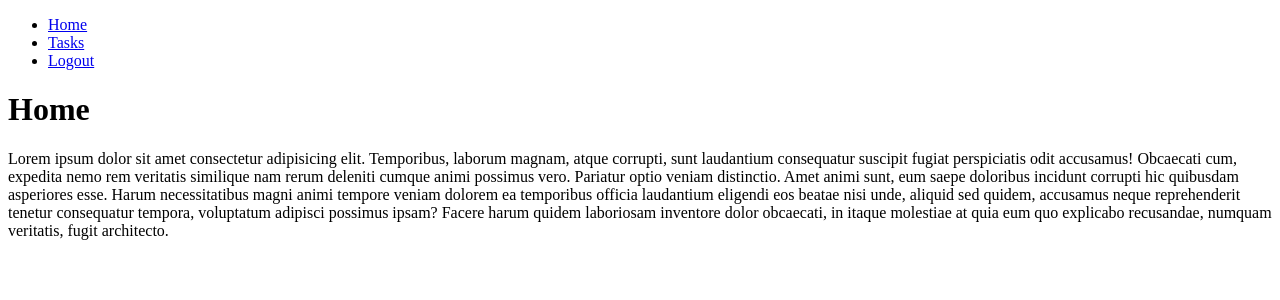
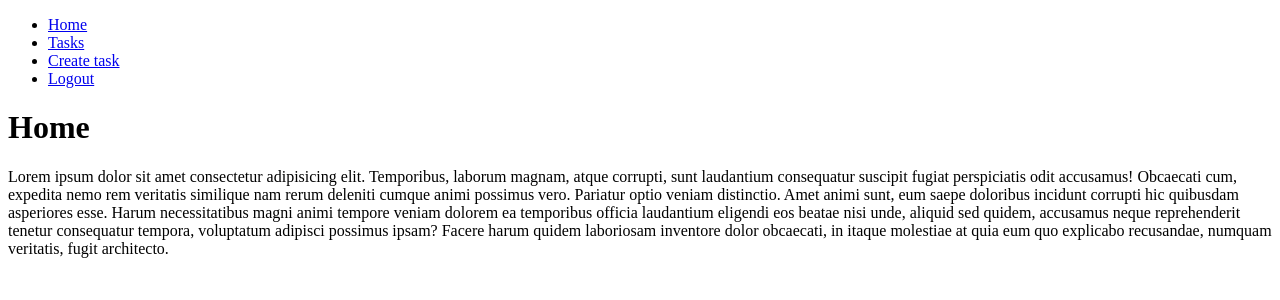
Before and after one commit to Desarrollo13/Django-CRUD_Autenticacion_Despliegue_Gratuito, a Django app: page / in a window 1280 px wide. Shown: the top 300 px of the page. Run offline with Django 4.2, Linux system fonts and the light colour scheme; a user stored in the database is signed in.

Commit message:
se realizo la parte de update

```diff
--- a/djangocrud/urls.py
+++ b/djangocrud/urls.py
@@ -23,6 +23,7 @@ urlpatterns = [
     path('signup/', views.signup,name='signup'),
     path('tasks/', views.tasks,name='tasks'),
     path('tasks/create/', views.create_task,name='create_task'),
+    path('tasks/<int:task_id>/', views.tasks_detail,name='tasks_detail'),
     path('logout/',views.signout, name='logout'),
     path('signin/',views.signin, name='signin')
 
--- a/tasks/models.py
+++ b/tasks/models.py
@@ -9,7 +9,7 @@ class Task(models.Model):
      title = models.CharField(max_length=100)
      description = models.TextField(blank=True)
      created = models.DateTimeField(auto_now_add=True)
-     datecompleted = models.DateTimeField(null=True)
+     datecompleted = models.DateTimeField(null=True,blank=True)
      important = models.BooleanField(default=False)
      user = models.ForeignKey(User, on_delete=models.CASCADE)
      def __str__(self):
--- a/tasks/templates/base.html
+++ b/tasks/templates/base.html
@@ -12,12 +12,16 @@
    <li>
     <a href="/">Home</a>
    </li>
+
+
+   {% if user.is_authenticated %}
    <li>
     <a href="/tasks/">Tasks</a>
    </li>
+   <li>
+    <a href="/tasks/create/">Create task</a>
+   </li>
 
-
-    {% if user.is_authenticated %}
     <li>
      <a href="/logout">Logout</a>
     </li>
--- a/tasks/views.py
+++ b/tasks/views.py
@@ -1,12 +1,13 @@
 from hashlib import new
 from http.client import HTTPResponse
-from django.shortcuts import render, redirect
+from django.shortcuts import render, redirect,get_object_or_404
 from django.contrib.auth.forms import UserCreationForm, AuthenticationForm
 from django.contrib.auth.models import User
 from django.contrib.auth import login, logout, authenticate
 from django.db import IntegrityError
 from django.http import HttpResponse
 from .forms import TaskForm
+from .models import Task
 
 
 # Create your views here.
@@ -46,7 +47,22 @@ def signup(request):
 
 
 def tasks(request):
-    return render(request, "tasks.html")
+    tasks=Task.objects.filter(user=request.user,datecompleted__isnull=True)
+    return render(request, "tasks.html",{'tasks':tasks})
+
+def tasks_detail(request,task_id):
+    if request.method == 'GET':
+        task=get_object_or_404(Task,pk=task_id,user=request.user)
+        form=TaskForm(instance=task)
+        return render(request,'tasks_detail.html',{'task':task,'form':form})
+    else:
+       try:
+            task=get_object_or_404(Task,pk=task_id,user=request.user)
+            form=TaskForm(request.POST,instance=task)
+            form.save()
+            return redirect('tasks')
+       except ValueError:
+        return render(request,'tasks_detail.html',{'task':task,'form':form,'error':'Error updating task'})
 
 
 def create_task(request):
```
Also changed, not shown: tasks/templates/tasks.html (+17 -0 lines), tasks/templates/tasks_detail.html (added, +12 -0 lines), db.sqlite3.
